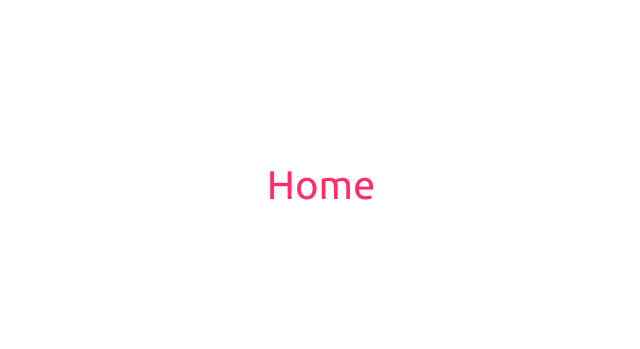
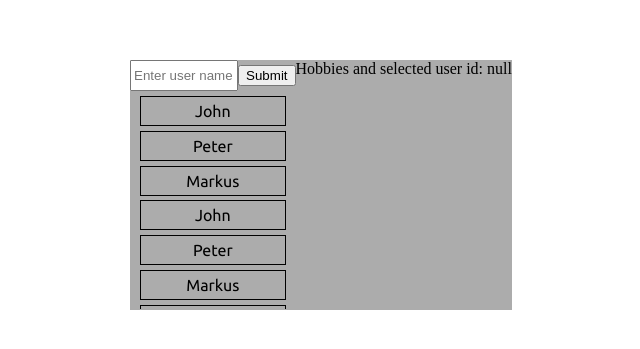
Before and after one commit to seyithantopal/user-hobbies, a React (Create React App) app in the folder client/: page / in a window 1280 px wide. Shown: the part 215-564 px from the top of the page, without its empty margins (319-959 px from the left). Built offline with nearby package versions, Linux system fonts and the light colour scheme.

Commit message:
added user design

```diff
--- /dev/null
+++ b/client/src/components/User/index.tsx
@@ -0,0 +1,19 @@
+import React, { FC } from 'react';
+import { IUser } from '../../types/interfaces';
+
+type Props = {
+  user: IUser,
+  onClick: any;
+  isClicked: any
+};
+
+const User: FC<Props> = ({ user, onClick, isClicked }) => {
+
+  return (
+    <>
+      <div onClick={() => onClick()} className={isClicked[user._id] ? `userBox active` : 'userBox'}>{user.name}</div>
+    </>
+  );
+};
+
+export default User;
--- /dev/null
+++ b/client/src/components/Users/index.tsx
@@ -0,0 +1,65 @@
+import React, { FC, SyntheticEvent } from 'react';
+import { IHobby } from '../../types/interfaces';
+import User from '../User';
+
+type UserType = {
+  _id: string;
+  name: string;
+  hobbies: IHobby[];
+};
+
+const users: UserType[] = [
+  { _id: '1', name: 'John', hobbies: [] },
+  { _id: '2', name: 'Peter', hobbies: [] },
+  { _id: '3', name: 'Markus', hobbies: [] },
+  { _id: '4', name: 'John', hobbies: [] },
+  { _id: '5', name: 'Peter', hobbies: [] },
+  { _id: '6', name: 'Markus', hobbies: [] },
+  { _id: '7', name: 'John', hobbies: [] },
+  { _id: '8', name: 'Peter', hobbies: [] },
+  { _id: '9', name: 'Markus', hobbies: [] },
+];
+
+const handleSubmit = (e: SyntheticEvent) => {
+  e.preventDefault();
+  console.log('clicked');
+};
+
+type Props = {
+  onClick: any;
+  isClicked: any
+};
+
+const Users: FC<Props> = ({ onClick, isClicked }) => {
+  /*const [isClicked, setIsClicked] = useState<any>({});
+  const [selectedID, setSelectedID] = useState<string>('');
+  const handleUserBoxClick = (id: string) => {
+    console.log('id: ', id);
+    setIsClicked((state: any) => ({
+      [id]: !state[id]
+    }));
+  };*/
+
+  return (
+    <div className="usersWrapper">
+      <div className="usersForm">
+        <form id='form' onSubmit={handleSubmit}>
+          <input type="text" placeholder="Enter user name" />
+        </form>
+        <input type="submit" form="form" />
+      </div>
+      <div className="usersList">
+        {users.map((user: UserType, i: number) => (
+          <User
+            user={user}
+            onClick={() => onClick(user._id)}
+            isClicked={isClicked}
+            key={i}
+          />
+        ))}
+      </div>
+    </div>
+  );
+};
+
+export default Users;
--- a/client/src/pages/Home/index.tsx
+++ b/client/src/pages/Home/index.tsx
@@ -1,9 +1,32 @@
-import React, { FC } from 'react';
+import React, { FC, useState } from 'react';
+import Users from '../../components/Users';
 
 const Home: FC = () => {
+  const [isClicked, setIsClicked] = useState<any>({});
+  const [selectedUserID, setSelectedUserID] = useState<string | null>(null);
+  const handleSelectUser = (id: string) => {
+    console.log('id: ', id);
+    /*setIsClicked((state: any) => ({
+      [id]: !state[id]
+    }));*/
+    setIsClicked((state: any) => {
+      console.log(state[id]);
+      if (!!state[id]) setSelectedUserID(null);
+      else setSelectedUserID(id);
+      const newState = { [id]: !state[id] };
+      return newState;
+    });
+  };
   return (
-    <div className="homeWrapper">
-      <h1>Home</h1>
+    <div className='homeWrapper'>
+      <div className='userHobbies'>
+        <div className='users'>
+          <Users onClick={handleSelectUser} isClicked={isClicked} />
+        </div>
+        <div className='hobbies'>
+          {`Hobbies and selected user id: ${selectedUserID}`}
+        </div>
+      </div>
     </div>
   );
 };
--- a/client/src/scss/abstract/_variables.scss
+++ b/client/src/scss/abstract/_variables.scss
@@ -1,2 +1,5 @@
 $primary-color: #1e266d;
 $secondary-color: #ff2e69;
+$COLOR_SCROLLBAR_TRACK: #f1f1f1;
+$COLOR_SCROLLBAR_THUMB: #8c97bd;
+$COLOR_SCROLLBAR_THUMB_HOVER: #555;
--- /dev/null
+++ b/client/src/scss/components/_scrollbar.scss
@@ -0,0 +1,21 @@
+%scrollbar {
+	&::-webkit-scrollbar {
+		width: 7px;
+	}
+
+	&::-webkit-scrollbar-track {
+		background: $COLOR_SCROLLBAR_TRACK;
+		-webkit-border-radius: 20px;
+		border-radius: 20px;
+	}
+
+	&::-webkit-scrollbar-thumb {
+		background: $COLOR_SCROLLBAR_THUMB;
+		border-radius: 20px;
+		-webkit-border-radius: 20px;
+	}
+
+	&::-webkit-scrollbar-thumb:hover {
+		background: $COLOR_SCROLLBAR_THUMB_HOVER;
+	}
+}
--- /dev/null
+++ b/client/src/scss/components/_users.scss
@@ -0,0 +1,39 @@
+.usersWrapper {
+  height: 100%;
+
+  .usersForm {
+    display: flex;
+    flex-direction: row;
+    align-items: center;
+    justify-content: flex-start;
+
+    input[type=text] {
+      width: 100px;
+      height: 25px;
+    }
+  }
+
+  .usersList {
+    padding: 5px 10px 5px 10px;
+    height: calc(100% - 42px);
+    overflow-y: scroll;
+    @extend %scrollbar;
+  }
+
+  .userBox {
+    border: 1px solid #000;
+    text-align: center;
+    font-family: 'Ubuntu Regular';
+    padding: 5px;
+    cursor: pointer;
+
+    &.active {
+      background-color: #eee;
+    }
+
+
+    &:not(:last-child) {
+      margin-bottom: 0.3rem;
+    }
+  }
+}
--- a/client/src/scss/pages/_home.scss
+++ b/client/src/scss/pages/_home.scss
@@ -0,0 +1,9 @@
+.homeWrapper {
+  .userHobbies {
+    background-color: #acacac;
+    display: flex;
+    flex-direction: row;
+    justify-content: space-between;
+    height: 250px;
+  }
+}
--- a/client/src/scss/style.scss
+++ b/client/src/scss/style.scss
@@ -13,6 +13,10 @@
 // Pages
 @import 'pages/home';
 
+// Components
+@import 'components/users';
+@import 'components/scrollbar';
+
 html {
   min-height: 100vh;
   display: flex;
--- /dev/null
+++ b/client/src/types/interfaces.ts
@@ -0,0 +1,11 @@
+export interface IUser {
+  _id: string;
+  name: string;
+  hobbies: IHobby[];
+};
+
+export interface IHobby {
+  passionLevel: string;
+  name: string;
+  year: number;
+};
```
